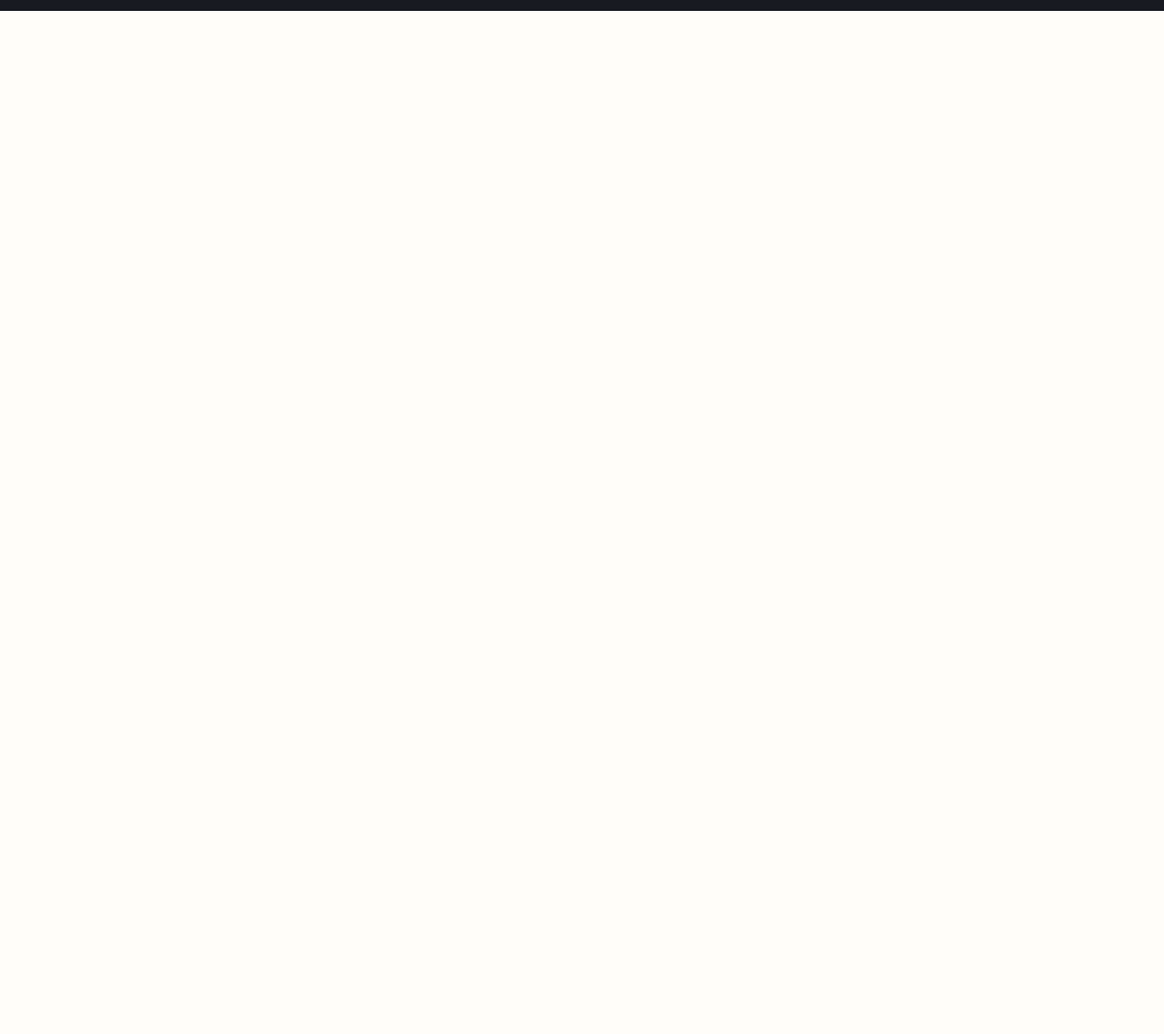
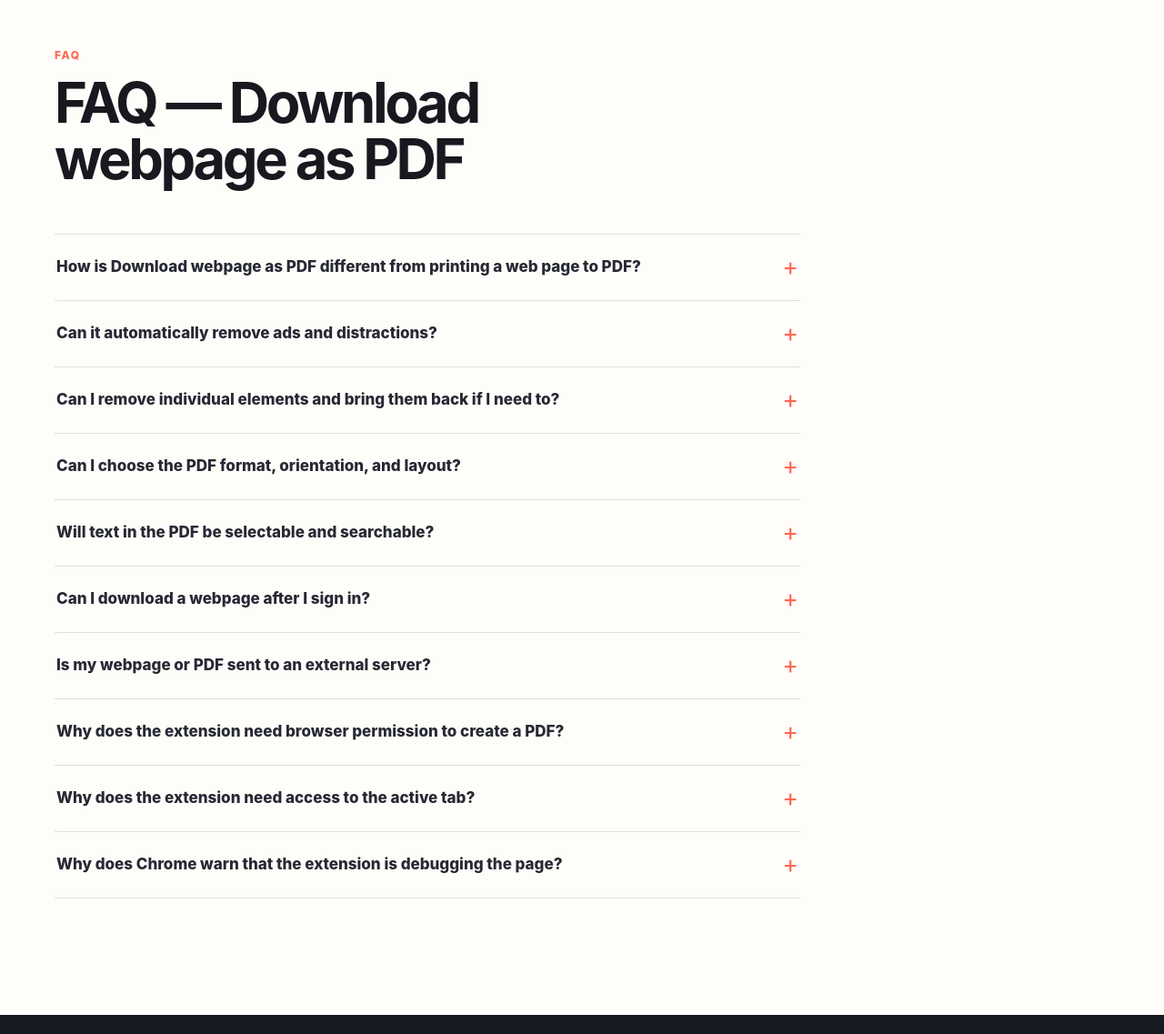
Before and after one commit to guless-cyber/hello-word, a plain HTML site: page index.html in a window 1280 px wide. Shown: the part 3744-4881 px from the top of the page at 91% size. Before the commit the page ends 3756 px from the top, so only its background shows below. Drawn offline with Linux system fonts and the light colour scheme.

Commit message:
Add FAQ section

```diff
--- a/index.html
+++ b/index.html
@@ -281,6 +281,29 @@
       .finished-pdf span { display: block; height: 5px; margin-top: 7px; border-radius: 30px; background: #d8dce2; }
       .finished-pdf span:nth-child(4n) { width: 75%; }
 
+      .faq { padding: clamp(78px, 10vw, 132px) 0; }
+      .faq-intro { max-width: 690px; }
+      .faq-list { max-width: 820px; margin: 51px 0 0; border-top: 1px solid var(--line); }
+      .faq-item { border-bottom: 1px solid var(--line); }
+      .faq-item summary {
+        display: flex;
+        align-items: center;
+        justify-content: space-between;
+        gap: 24px;
+        min-height: 72px;
+        padding: 14px 2px;
+        color: #262934;
+        cursor: pointer;
+        font-size: 17px;
+        font-weight: 760;
+        line-height: 1.35;
+        list-style: none;
+      }
+      .faq-item summary::-webkit-details-marker { display: none; }
+      .faq-item summary::after { content: "+"; flex: 0 0 auto; color: var(--accent); font-size: 27px; font-weight: 400; line-height: 1; transition: transform .18s ease; }
+      .faq-item[open] summary::after { transform: rotate(45deg); }
+      .faq-answer { max-width: 730px; margin: -1px 0 0; padding: 0 42px 23px 2px; color: var(--muted); font-size: 16px; line-height: 1.58; }
+
       .site-footer { color: #c6cad2; background: #181a21; }
       .footer-row { display: flex; align-items: center; justify-content: space-between; min-height: 88px; gap: 24px; font-size: 13px; }
       .footer-row .brand { color: var(--white); }
@@ -306,6 +329,7 @@
         .hotspot-stage[data-mode="format"] .paper-sheet { min-height: 408px; }
         .steps { grid-template-columns: 1fr; gap: 35px; max-width: 440px; margin-right: auto; margin-left: auto; }
         .step:not(:last-child)::after { top: auto; right: auto; bottom: -31px; left: calc(50% - 12px); transform: rotate(90deg); }
+        .faq-list { max-width: 620px; }
       }
       @media (max-width: 520px) {
         .shell { width: min(100% - 32px, 460px); }
@@ -331,6 +355,9 @@
         .hotspot { min-height: 74px; padding: 11px; font-size: 12px; }
         .step-visual { height: 174px; }
         .step:not(:last-child)::after { top: auto; }
+        .faq-list { margin-top: 40px; }
+        .faq-item summary { min-height: 64px; gap: 16px; padding: 13px 0; font-size: 16px; }
+        .faq-answer { padding-right: 8px; padding-bottom: 20px; font-size: 15px; }
         .footer-row { align-items: flex-start; flex-direction: column; justify-content: center; padding: 22px 0; }
       }
       @media (prefers-reduced-motion: reduce) {
@@ -482,13 +509,65 @@
           </div>
         </div>
       </section>
+
+      <section class="faq" id="faq" aria-labelledby="faq-title">
+        <div class="shell">
+          <div class="faq-intro">
+            <p class="eyebrow">FAQ</p>
+            <h2 id="faq-title">FAQ — Download webpage as PDF</h2>
+          </div>
+
+          <div class="faq-list">
+            <details class="faq-item">
+              <summary>How is Download webpage as PDF different from printing a web page to PDF?</summary>
+              <p class="faq-answer">Download webpage as PDF helps save long or complex pages that normal printing can cut off, split awkwardly, or render incorrectly. Use it when you need to download a web page for offline reading, sharing, or archiving.</p>
+            </details>
+            <details class="faq-item">
+              <summary>Can it automatically remove ads and distractions?</summary>
+              <p class="faq-answer">Before export, the extension can hide common floating elements, including banners, chat widgets, cookie notices, and similar blocks.</p>
+            </details>
+            <details class="faq-item">
+              <summary>Can I remove individual elements and bring them back if I need to?</summary>
+              <p class="faq-answer">Yes. You can hide selected page blocks, such as a sidebar or recommendations, and restore them before export.</p>
+            </details>
+            <details class="faq-item">
+              <summary>Can I choose the PDF format, orientation, and layout?</summary>
+              <p class="faq-answer">Yes. You can choose paper size, orientation, margins, headers and footers, and either a one-continuous-page or multi-page PDF layout.</p>
+            </details>
+            <details class="faq-item">
+              <summary>Will text in the PDF be selectable and searchable?</summary>
+              <p class="faq-answer">Usually. The extension creates a PDF, not a screenshot, so text can be selected and searched when Chrome preserves it in the document.</p>
+            </details>
+            <details class="faq-item">
+              <summary>Can I download a webpage after I sign in?</summary>
+              <p class="faq-answer">Yes, on supported HTTP(S) pages already open in your current tab. The extension creates the PDF from the page you see. Chrome does not allow extensions to work on some system and protected pages.</p>
+            </details>
+            <details class="faq-item">
+              <summary>Is my webpage or PDF sent to an external server?</summary>
+              <p class="faq-answer">No. The PDF is created and processed locally on your device.</p>
+            </details>
+            <details class="faq-item">
+              <summary>Why does the extension need browser permission to create a PDF?</summary>
+              <p class="faq-answer">It uses Chrome's built-in capability to create a PDF from the tab you select. The connection is used only during export.</p>
+            </details>
+            <details class="faq-item">
+              <summary>Why does the extension need access to the active tab?</summary>
+              <p class="faq-answer">It needs this access to create a PDF from the page you choose. Access to the selected tab's content begins after your action and is used for export.</p>
+            </details>
+            <details class="faq-item">
+              <summary>Why does Chrome warn that the extension is debugging the page?</summary>
+              <p class="faq-answer">The extension uses the Chrome Debugger API to create a PDF from the tab you select and disconnects after the export is complete. This lets the extension process long and complex pages more accurately and create a high-quality, readable PDF that stays as close as possible to the original.</p>
+            </details>
+          </div>
+        </div>
+      </section>
     </main>
 
     <footer class="site-footer" id="privacy">
       <div class="shell footer-row">
         <a class="brand" href="#top"><span class="brand-mark" aria-hidden="true">↗</span>Web to PDF</a>
         <span>Made for pages that deserve to stay whole.</span>
-        <nav class="footer-links" aria-label="Footer navigation"><a href="#benefits">Benefits</a><a href="#top">Top</a></nav>
+        <nav class="footer-links" aria-label="Footer navigation"><a href="#benefits">Benefits</a><a href="#faq">FAQ</a><a href="#top">Top</a></nav>
       </div>
     </footer>
 
```
